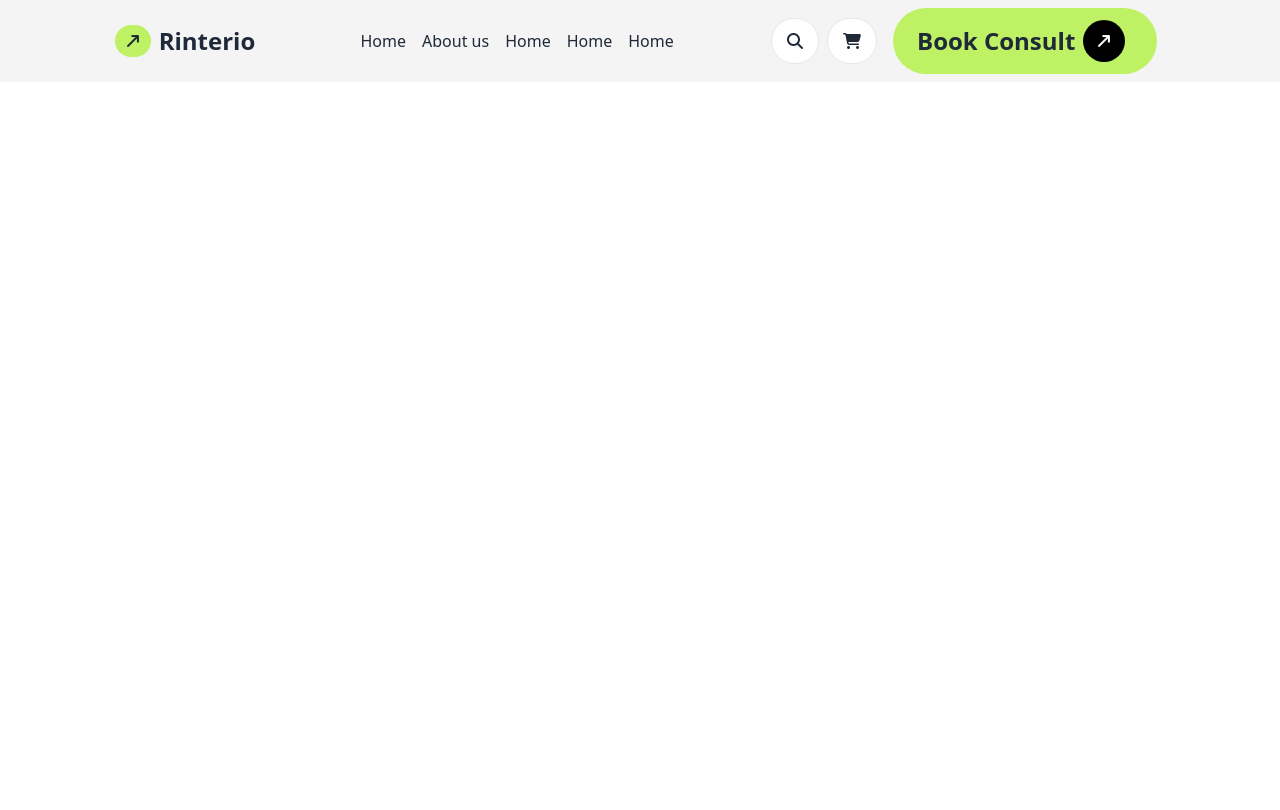
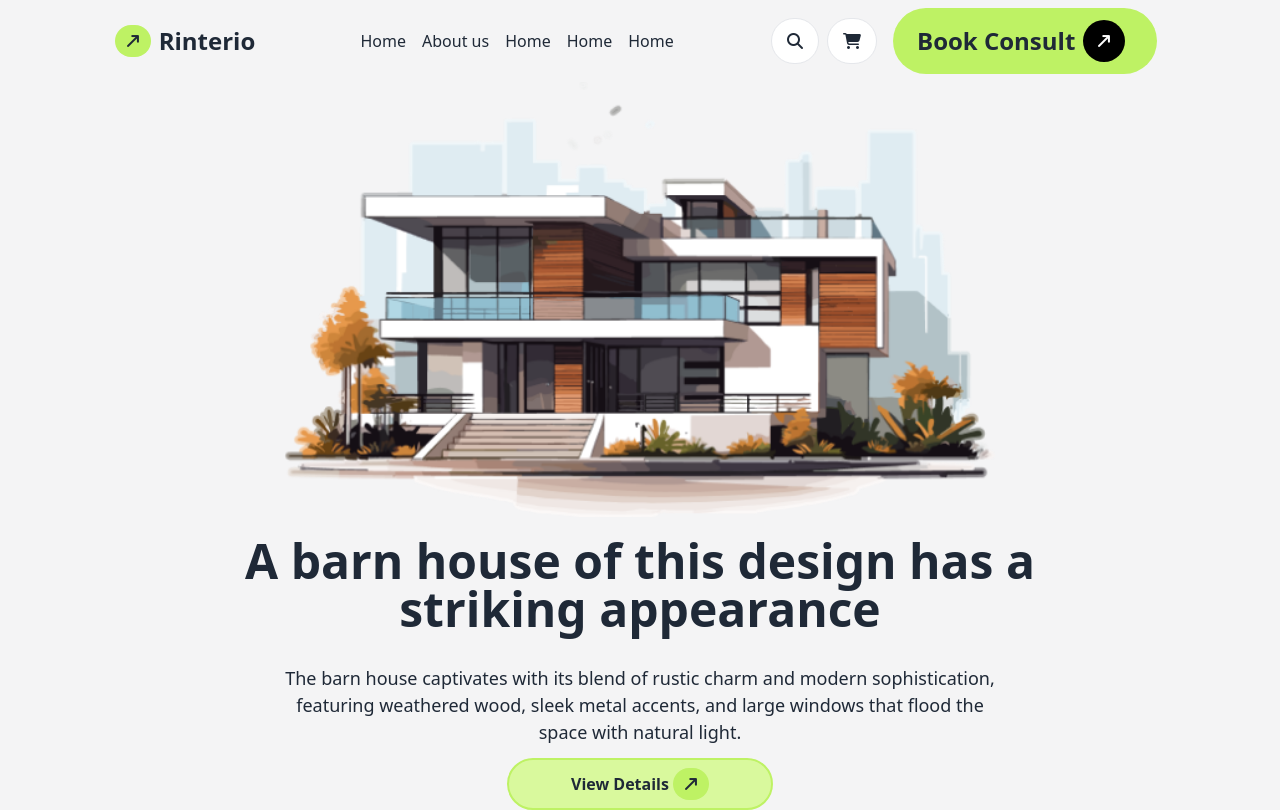
Before and after one commit to sajusanju/B10-Assignment03, a plain HTML site: page index.html in a window 1280 px wide. Drawn offline with nearby package versions, Linux system fonts and the light colour scheme.

Commit message:
hero section done

```diff
--- a/index.html
+++ b/index.html
@@ -90,10 +90,23 @@
      </nav>
 
      <!-- ? navbar section ends---------------------- -->
-      <section class="hero">
+      <section class=" lg:w-10/12 mx-auto flex flex-col items-center">
 
-      </section>
+            <img src="images/banner.png" class="w-8/12 mx-auto" alt="">
+
+
+            <h1 class=" w-9/12 text-[35px] font-bold lg:text-5xl lg:w-10/12 mx-auto text-center my-5 ">A barn house of this design has a
+              striking appearance</h1>
+             <p class="w-11/12 mx-auto text-center lg:w-8/12 text-[18px] my-3">The barn house captivates with its blend of rustic charm and modern sophistication, featuring weathered wood, sleek metal
+              accents, and large windows that flood the space with natural light.</p>
+             <button class="flex gap-1 items-center justify-center border-2 border-lime-300 bg-lime-200 w-10/12 py-3 lg:w-3/12 mx-auto lg:px-6 lg:py-2 rounded-full">
+              <p class="font-semibold">View Details</p>
+              <div class="icon bg-lime-300 px-[12px] py-1 rounded-full "><i class="fa-solid fa-arrow-up-long rotate-45"></i></div>
+             </button>
+                </section>
   </header>
+
+  <!-- ?header section done -->
 
 </body>
 </html>
```
